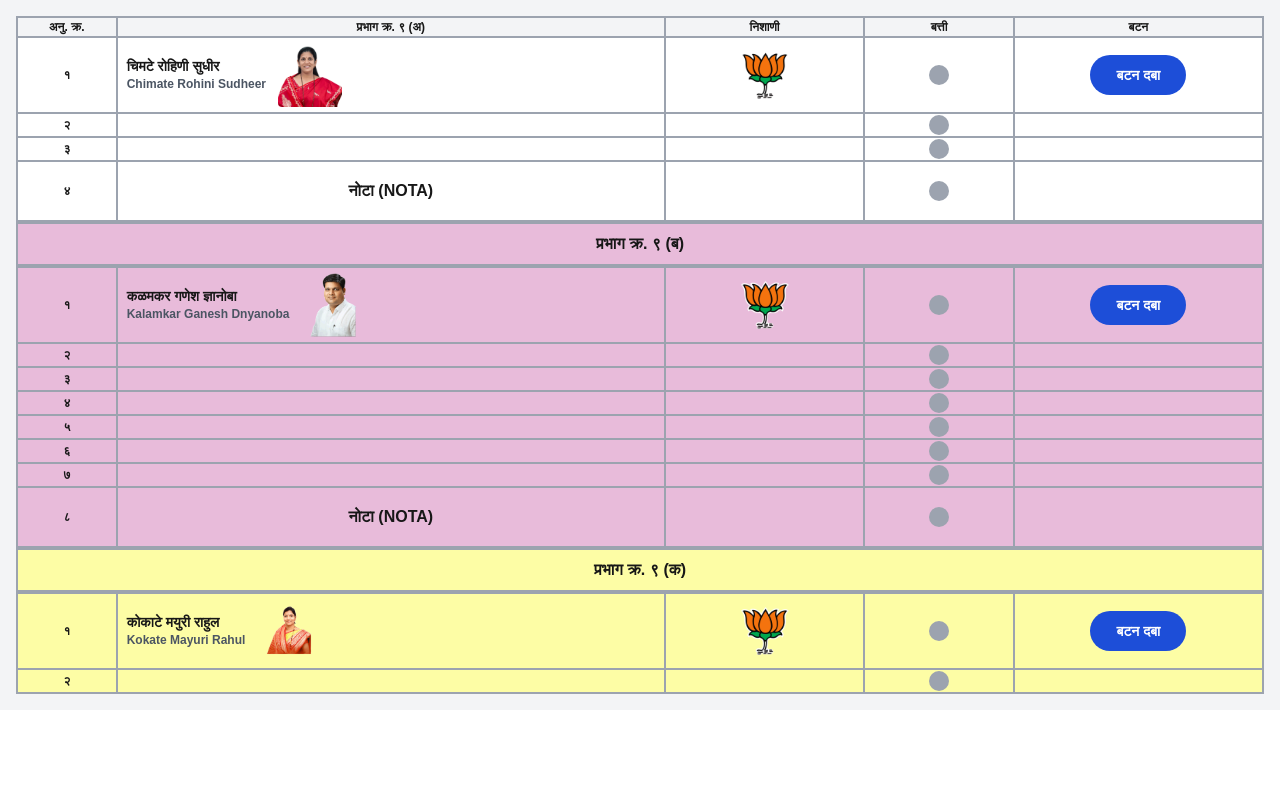
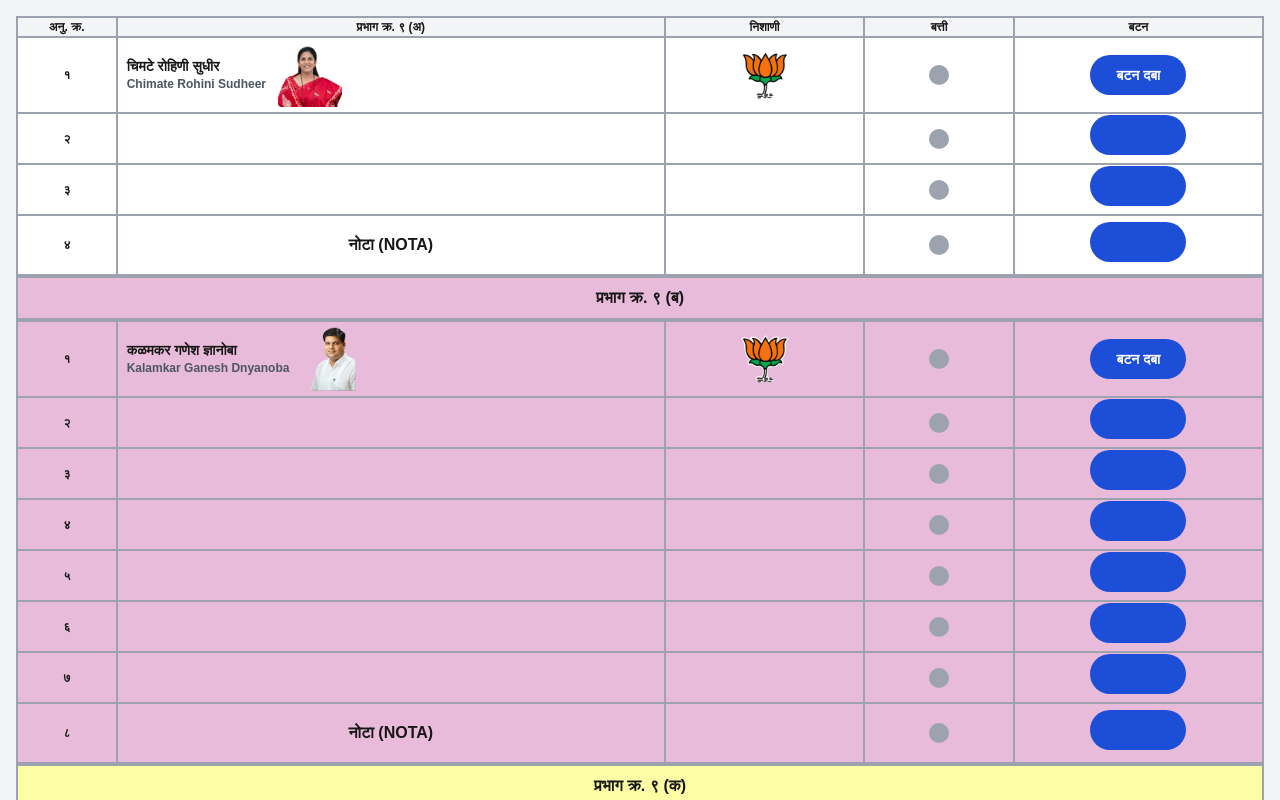
Before and after one commit to adityapachpille/lahu-balwadkar-dummy, a Next.js app: page / in a window 1280 px wide. Shown: the top 800 px of the page. Built offline with nearby package versions, Linux system fonts and the light colour scheme.

Commit message:
Update page.tsx

```diff
--- a/app/page.tsx
+++ b/app/page.tsx
@@ -94,18 +94,16 @@ const SoundCheck = () => {
           />
         </td>
 
-        {/* BUTTON */}
+        {/* BUTTON (always visible, text only for candidate) */}
         <td className="border-2 border-gray-400 text-center w-[100px] font-bold">
-          {isCandidate && (
           <button
             onClick={() =>
               playSound(baseIndex + index, isCandidate, tableIndex)
             }
             className="w-24 h-10 bg-blue-700 text-white text-sm font-bold rounded-full"
           >
-              बटन दबा
+            {isCandidate ? "बटन दबा" : ""}
           </button>
-          )}
         </td>
       </tr>
     );
```
Lines whose indentation alone changed are shown as unchanged.
